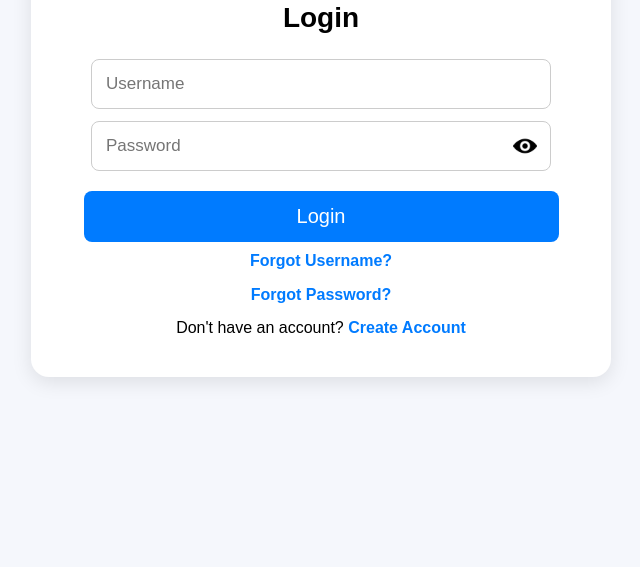
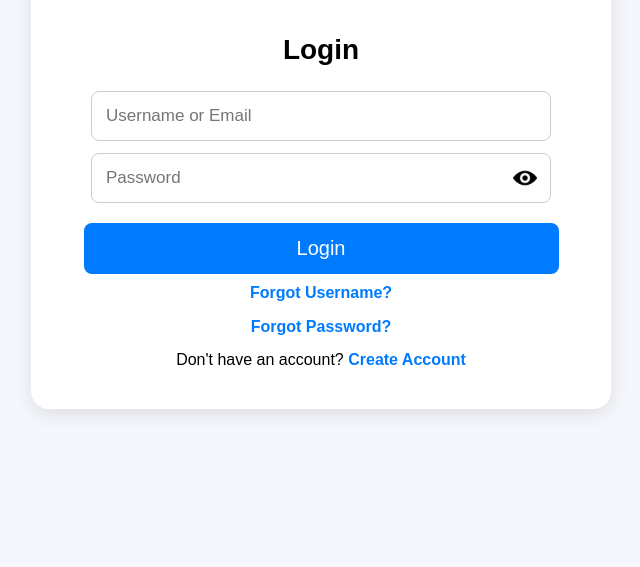
Before and after one commit to imthiyas0120/Customer_Ledger_Book, a Django app: page /login/ in a window 1280 px wide. Shown: the part 233-800 px from the top of the page, without its empty margins (319-959 px from the left). Run offline with Django 5.2, Linux system fonts and the light colour scheme.

Commit message:
Fix login to support username or email

```diff
--- a/accounts/views.py
+++ b/accounts/views.py
@@ -231,10 +231,23 @@ def login_view(request):
     error = None
 
     if request.method == "POST":
-        username = request.POST.get("username")
+        username_or_email = request.POST.get("username")
         password = request.POST.get("password")
 
-        user = authenticate(request, username=username, password=password)
+        try:
+            user_obj = User.objects.get(
+                Q(username=username_or_email) |
+                Q(email=username_or_email)
+            )
+
+            user = authenticate(
+                request,
+                username=user_obj.username,
+                password=password
+            )
+
+        except User.DoesNotExist:
+            user = None
 
         if user is not None:
             login(request, user)
--- a/templates/accounts/login.html
+++ b/templates/accounts/login.html
@@ -158,7 +158,7 @@
 <div class="login-box">
 
     <div class="logo">
-        <img src="/static/accounts/logo.png ?v=2" alt="Company Logo">
+        <img src="{% static 'accounts/logo.png' %}" alt="Company Logo">
     </div>
 
     <h2>Login</h2>
@@ -178,14 +178,14 @@
 
 
         <div class="input-box">
-            <input type="text" name="username" placeholder="Username" required>
+            <input type="text" name="username" placeholder="Username or Email" required>
         </div>
 
 
         <div class="input-box">
             <input type="password" name="password" id="password" placeholder="Password" required>
 
-            <img src="/static/accounts/icons/eye.png"
+            <img src="{% static 'accounts/icons/eye.png' %}"
                 id="toggleIcon"
                 class="eye-icon"
                 onclick="togglePassword()">
@@ -198,10 +198,10 @@
 
                 if (pwd.type === "password") {
                     pwd.type = "text";
-                    icon.src = "/static/accounts/icons/invisible.png";
+                    icon.src = "{% static 'accounts/icons/invisible.png' %}";
                 } else {
                     pwd.type = "password";
-                    icon.src = "/static/accounts/icons/eye.png";
+                    icon.src = "{% static 'accounts/icons/eye.png' %}";
                 }
             }
         </script>
```
Also changed, not shown: 1 other file.
